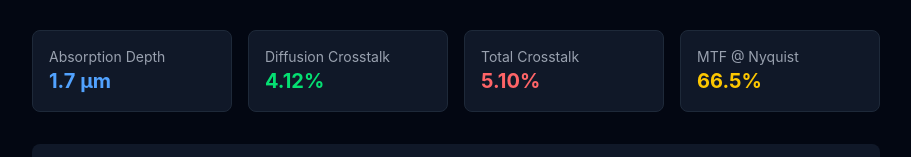
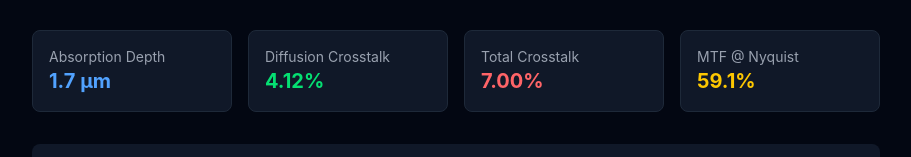
Before and after one commit to Lazfiz/photonics-calculators, a Next.js app: page /detectors/pixel-crosstalk in a window 1280 px wide. Shown: the part 266-423 px from the top of the page, without its empty margins (184-1095 px from the left). Built offline with nearby package versions, Linux system fonts and the light colour scheme; no server answers.

Commit message:
fix(pixel-crosstalk): total crosstalk RSS→1-(1-p)(1-q), ideal MTF step→sinc
Total crosstalk combined independent probabilities with RSS (√(p²+q²)) instead of
1-(1-p)(1-q). Ideal pixel MTF was a Nyquist step function instead of sinc(f·pitch).
Codex+Gemini+GLM51 all agree.

```diff
--- a/src/app/detectors/pixel-crosstalk/page-client.tsx
+++ b/src/app/detectors/pixel-crosstalk/page-client.tsx
@@ -35,7 +35,7 @@ export default function PixelCrosstalkPage() {
   }, [wavelength]);
 
   const diffusionCrosstalk = Math.min(0.5, Math.sqrt(absorptionDepth / depletionDepth) * 0.1);
-  const totalCrosstalk = Math.sqrt(diffusionCrosstalk ** 2 + crosstalkCoeff ** 2);
+  const totalCrosstalk = 1 - (1 - diffusionCrosstalk) * (1 - crosstalkCoeff);
 
   const mtfCrosstalk = (freq: number) => 1 / (1 + totalCrosstalk * (2 * Math.PI * freq * pixelPitch) ** 2);
 
@@ -62,7 +62,7 @@ export default function PixelCrosstalkPage() {
     // MTF vs spatial frequency
     const freqs = Array.from({ length: 200 }, (_, i) => i * 1 / (pixelPitch) / 200);
     const mtf = freqs.map(f => 1 / (1 + totalCrosstalk * (2 * Math.PI * f * pixelPitch) ** 2));
-    const mtfIdeal = freqs.map(f => f <= 1 / (2 * pixelPitch) ? 1 : 0); // Nyquist box
+    const mtfIdeal = freqs.map(f => { const u = Math.PI * f * pixelPitch; return u === 0 ? 1 : Math.abs(Math.sin(u) / u); }); // sinc
 
     return [
       { x: wls, y: diffCt.map(c => c * 100), type: "scatter" as const, mode: "lines" as const,
```
